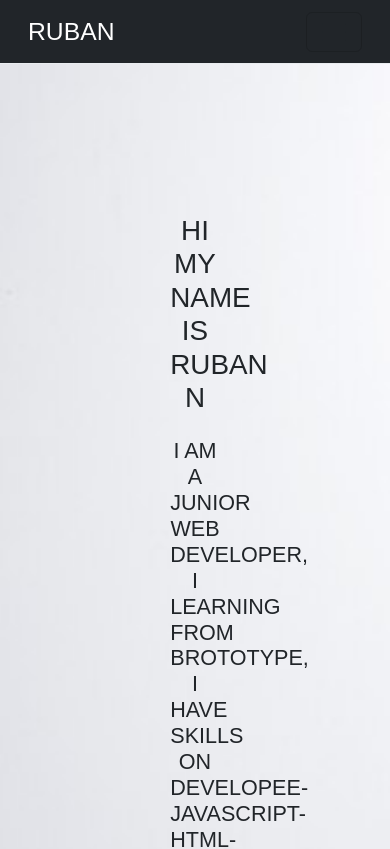
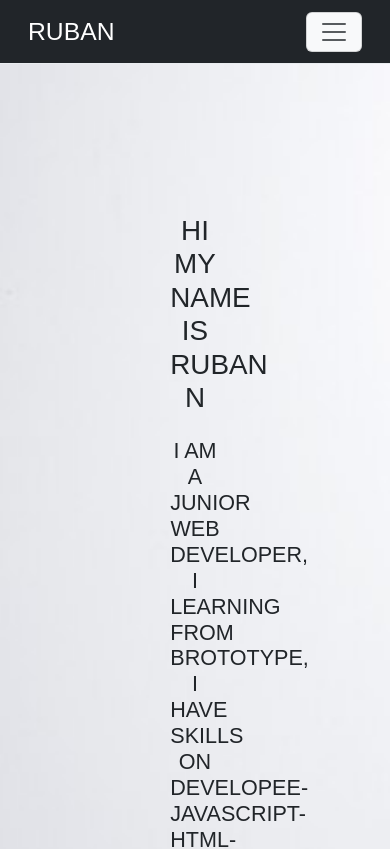
Before and after one commit to NagarajRuban/Portfolio, a plain HTML site: page index.html in a window 390 px wide. Shown: the top 849 px of the page. Drawn offline with nearby package versions, Linux system fonts and the light colour scheme.

Commit message:
HTML, CSS JAVASCRIPT

```diff
--- a/index.html
+++ b/index.html
@@ -20,7 +20,7 @@
     <nav class="navbar navbar-expand-lg bg-body- py-2 text-uppercase border-bottom border-light-subtle sticky-top text-bg-dark p-3">
         <div class="container">
           <a class="navbar-brand fs-2 text-white" href="#">Ruban</a>
-          <button class="navbar-toggler" type="button" data-bs-toggle="collapse" data-bs-target="#navbarSupportedContent" aria-controls="navbarSupportedContent" aria-expanded="false" aria-label="Toggle navigation">
+          <button class="navbar-toggler text-bg-light " type="button" data-bs-toggle="collapse" data-bs-target="#navbarSupportedContent" aria-controls="navbarSupportedContent" aria-expanded="false" aria-label="Toggle navigation">
             <span class="navbar-toggler-icon"></span>
           </button>
           <div class="collapse navbar-collapse" id="navbarSupportedContent">
```
